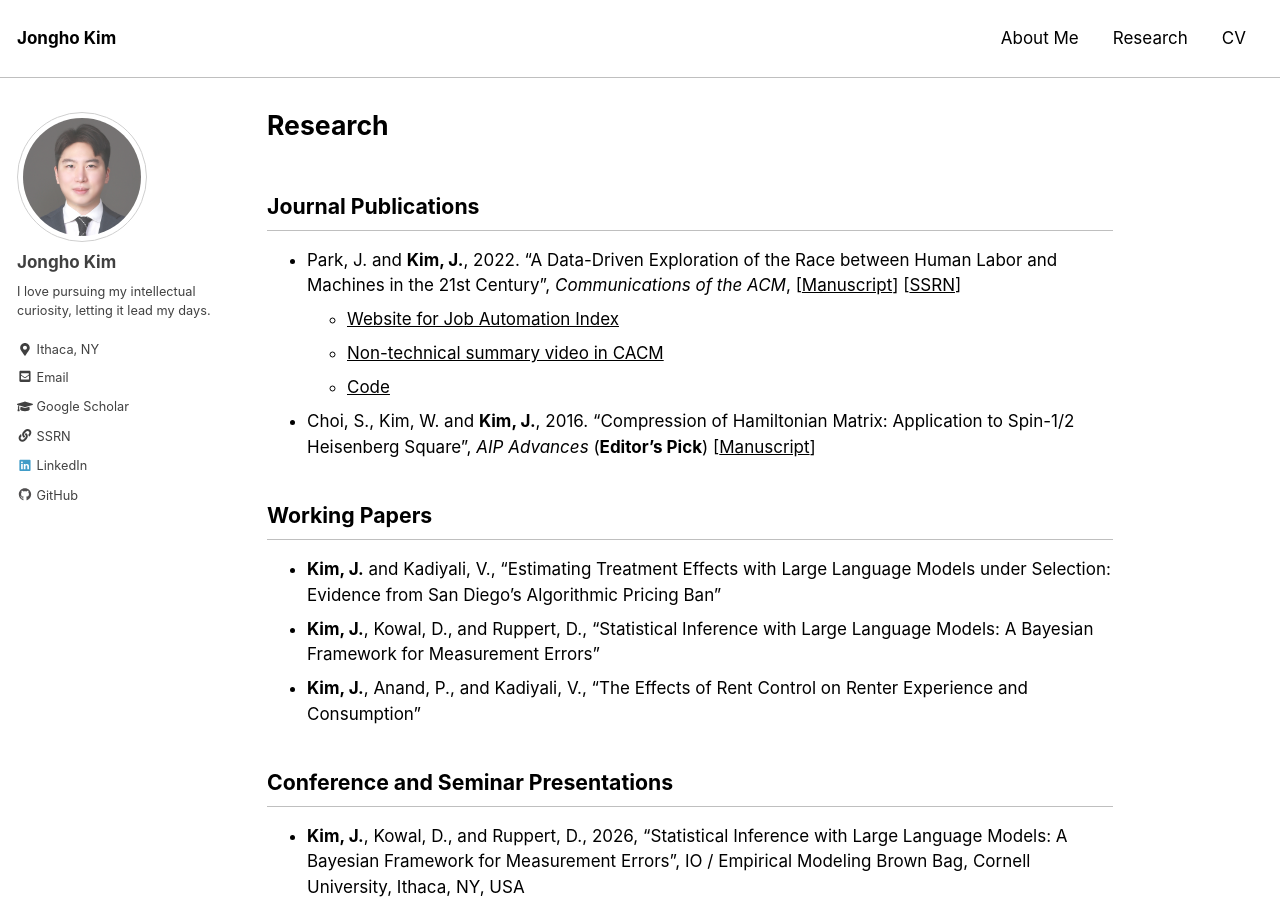
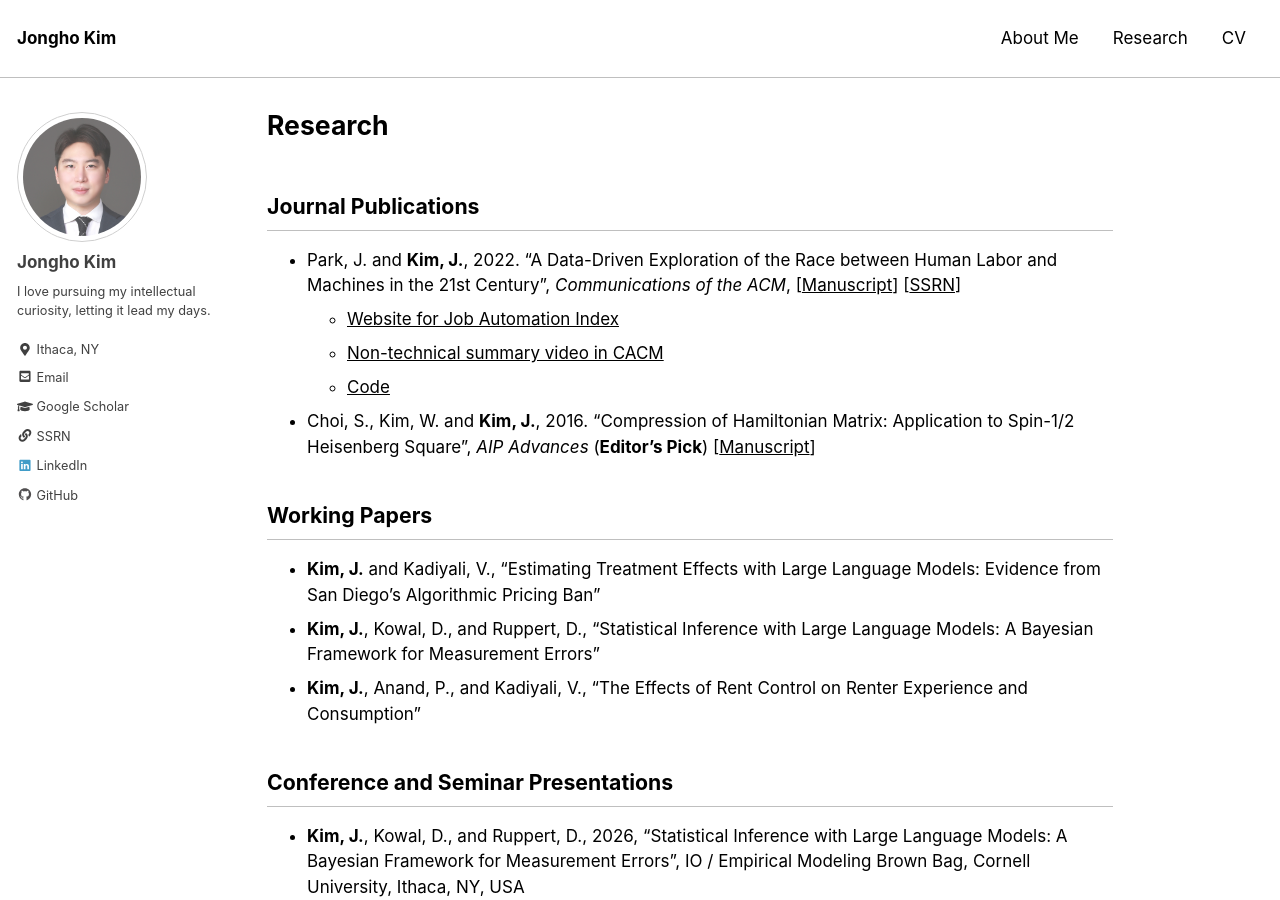
Before and after one commit to jonghkim/jonghkim.github.io, a Jekyll site: the page built from _pages/research.md, in a window 1280 px wide and 900 px high. Built offline with Jekyll 4.4.1, drawn with Linux system fonts in a browser that asks for light colours.

Commit message:
home page

```diff
--- a/_pages/research.md
+++ b/_pages/research.md
@@ -13,7 +13,7 @@ last_modified_at: 2021-03-28
 - Choi, S., Kim, W. and **Kim, J.**, 2016. “Compression of Hamiltonian Matrix: Application to Spin-1/2 Heisenberg Square”, *AIP Advances* (**Editor’s Pick**) [[Manuscript](https://aip.scitation.org/doi/pdf/10.1063/1.4963834?class=pdf)]
 
 ## Working Papers
-- **Kim, J.** and Kadiyali, V., "Estimating Treatment Effects with Large Language Models under Selection: Evidence from San Diego's Algorithmic Pricing Ban"
+- **Kim, J.** and Kadiyali, V., "Estimating Treatment Effects with Large Language Models: Evidence from San Diego's Algorithmic Pricing Ban"
 - **Kim, J.**, Kowal, D., and Ruppert, D., "Statistical Inference with Large Language Models: A Bayesian Framework for Measurement Errors"
 - **Kim, J.**, Anand, P., and Kadiyali, V., "The Effects of Rent Control on Renter Experience and Consumption"
 
```
Also changed, not shown: 1 other file.
